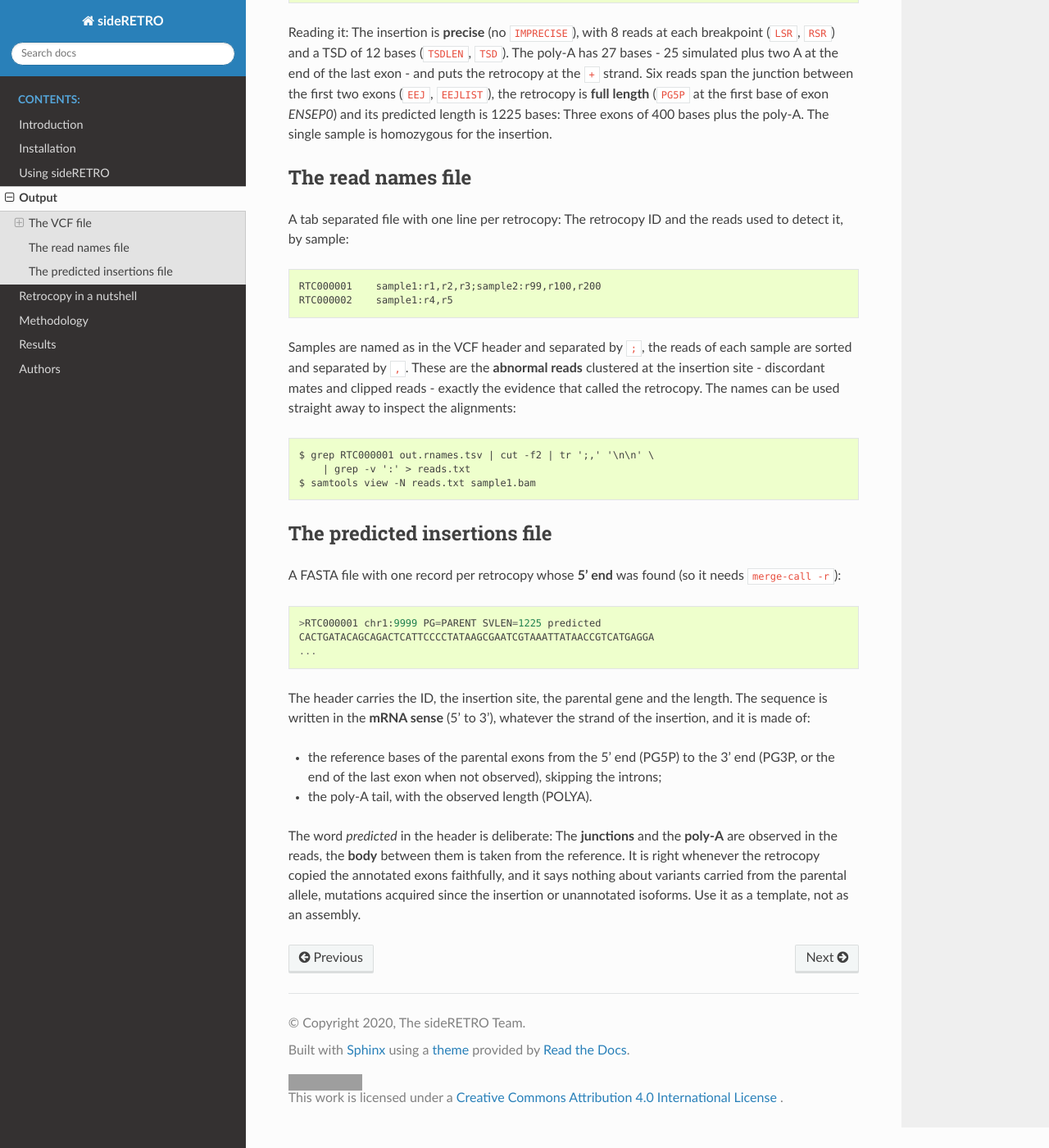
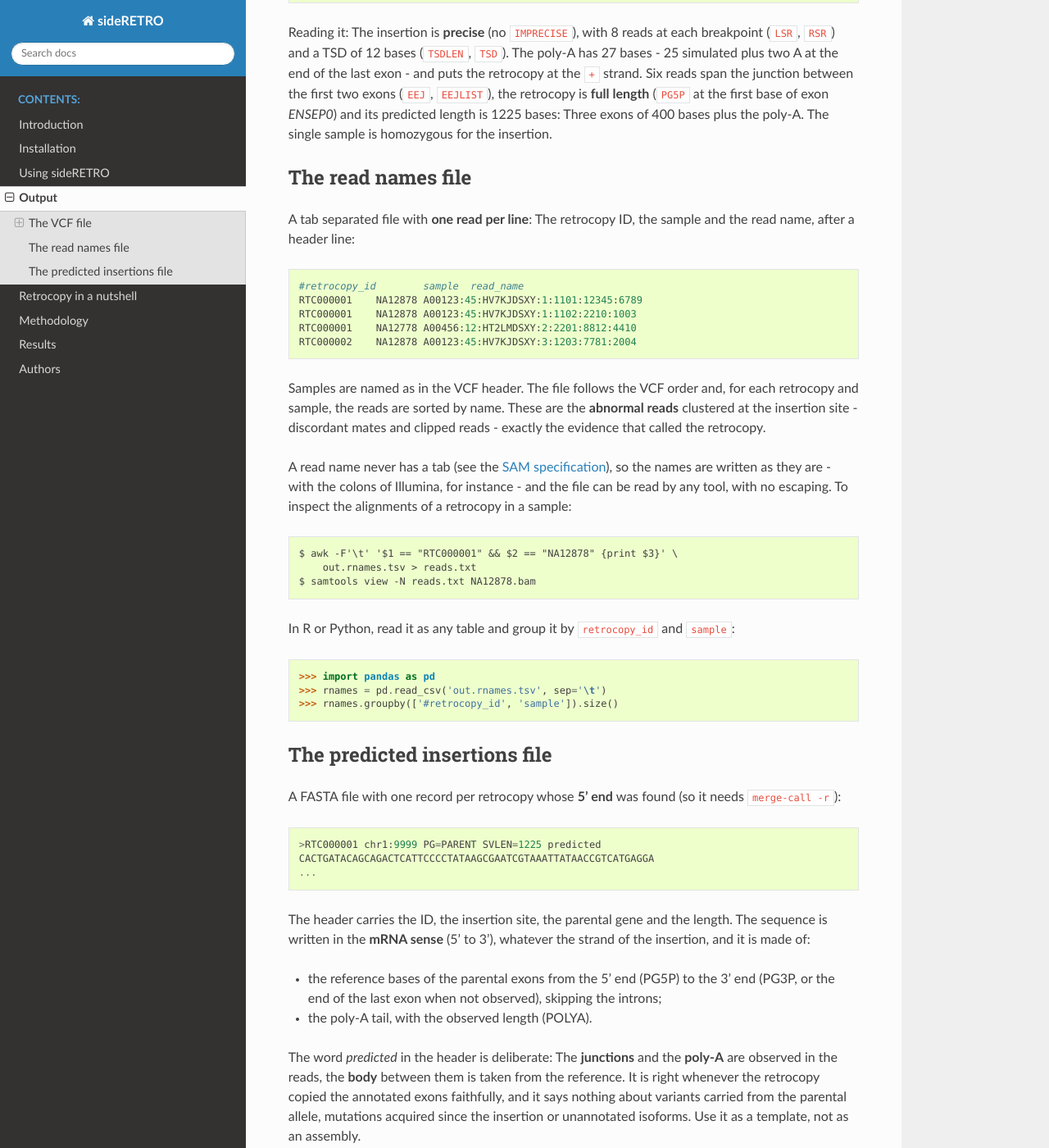
Before and after one commit to galantelab/sideRETRO, a Sphinx documentation site: the page built from docs/output.rst, in a window 1280 px wide and 1400 px high, scrolled down 4248 px. Shown: the whole window at 82% size. Built offline with Sphinx 7.4.7 and the Read the Docs theme 3.1.0, drawn with Linux system fonts in a browser that asks for light colours; grey boxes are pictures that could not be loaded.

Commit message:
CHANGE: vcf.c (vcf_print_rnames): One read per line at the rnames file
The read names file packed the reads of each retrocopy into a
single line ('sample:r1,r2;sample2:r3'), but read names and sample
names may have those separators - Illumina names have colons. Write
one read per line instead, with a header: retrocopy id, sample and
read name, separated by tab. A read name (QNAME) never has a tab,
so nothing needs escaping, and the file works straight away with
awk, samtools view -N, R and pandas.

Use Illumina like read names (with colons) at the simulator and at
the VCF test.

```diff
--- a/docs/output.rst
+++ b/docs/output.rst
@@ -288,22 +288,36 @@ homozygous for the insertion.
 The read names file
 ===================
 
-A tab separated file with one line per retrocopy: The retrocopy ID
-and the reads used to detect it, by sample::
+A tab separated file with **one read per line**: The retrocopy ID, the
+sample and the read name, after a header line::
 
-   RTC000001	sample1:r1,r2,r3;sample2:r99,r100,r200
-   RTC000002	sample1:r4,r5
+   #retrocopy_id	sample	read_name
+   RTC000001	NA12878	A00123:45:HV7KJDSXY:1:1101:12345:6789
+   RTC000001	NA12878	A00123:45:HV7KJDSXY:1:1102:2210:1003
+   RTC000001	NA12778	A00456:12:HT2LMDSXY:2:2201:8812:4410
+   RTC000002	NA12878	A00123:45:HV7KJDSXY:3:1203:7781:2004
 
-Samples are named as in the VCF header and separated by ``;``, the
-reads of each sample are sorted and separated by ``,``. These are
-the **abnormal reads** clustered at the insertion site - discordant
-mates and clipped reads - exactly the evidence that called the
-retrocopy. The names can be used straight away to inspect the
-alignments::
+Samples are named as in the VCF header. The file follows the VCF order and,
+for each retrocopy and sample, the reads are sorted by name. These are the
+**abnormal reads** clustered at the insertion site - discordant mates and
+clipped reads - exactly the evidence that called the retrocopy.
 
-   $ grep RTC000001 out.rnames.tsv | cut -f2 | tr ';,' '\n\n' \
-       | grep -v ':' > reads.txt
-   $ samtools view -N reads.txt sample1.bam
+A read name never has a tab (see the `SAM specification
+<https://samtools.github.io/hts-specs/SAMv1.pdf>`_), so the names are written
+as they are - with the colons of Illumina, for instance - and the file can be
+read by any tool, with no escaping. To inspect the alignments of a retrocopy
+in a sample::
+
+   $ awk -F'\t' '$1 == "RTC000001" && $2 == "NA12878" {print $3}' \
+       out.rnames.tsv > reads.txt
+   $ samtools view -N reads.txt NA12878.bam
+
+In R or Python, read it as any table and group it by ``retrocopy_id`` and
+``sample``::
+
+   >>> import pandas as pd
+   >>> rnames = pd.read_csv('out.rnames.tsv', sep='\t')
+   >>> rnames.groupby(['#retrocopy_id', 'sample']).size()
 
 .. _insertions_file:
 
```
Also changed, not shown: 3 other files.
